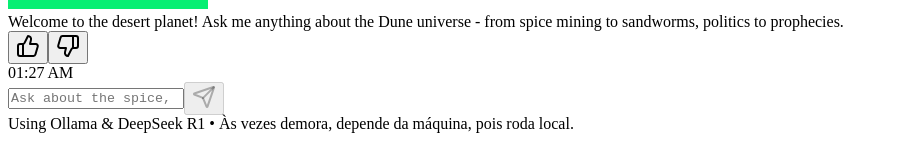
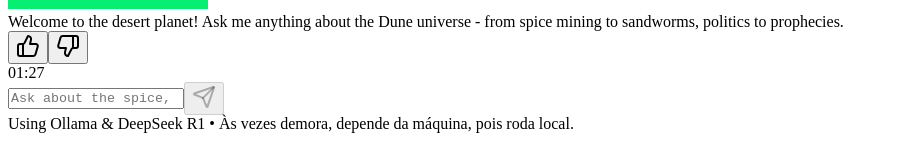
Before and after one commit to sortphy/chatGPDUNE, a React (Create React App) app in the folder ChatGPDune/frontend/chatgpdune/: page / in a window 1280 px wide. Shown: the part 517-671 px from the top of the page, without its empty margins (0-898 px from the left). Built offline with nearby package versions, Linux system fonts and the light colour scheme.

Commit message:
make timestamps 24h format instead of 12h

```diff
--- a/ChatGPDune/frontend/chatgpdune/src/components/MessageBubble.js
+++ b/ChatGPDune/frontend/chatgpdune/src/components/MessageBubble.js
@@ -36,6 +36,13 @@ export default function MessageBubble({ message, onFeedback }) {
         : undefined,
     };
   };
+
+  // 24h timestamp
+  const timestamp = new Date().toLocaleTimeString([], {
+    hour: "2-digit",
+    minute: "2-digit",
+    hour12: false,
+  });
 
   return (
     <div
@@ -105,7 +112,7 @@ export default function MessageBubble({ message, onFeedback }) {
             isUser ? "text-right" : "text-left"
           }`}
         >
-          {new Date().toLocaleTimeString([], { hour: "2-digit", minute: "2-digit" })}
+          {timestamp}
         </div>
       </div>
     </div>
```
